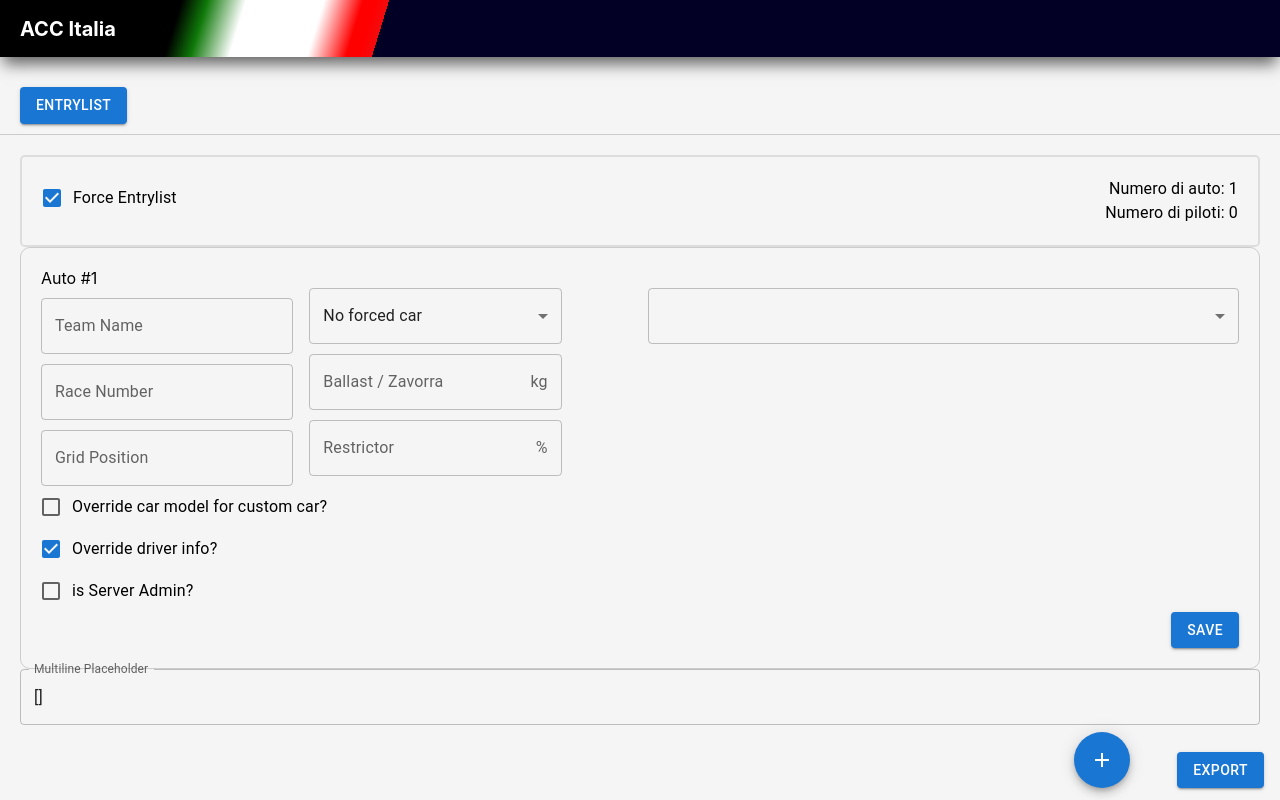
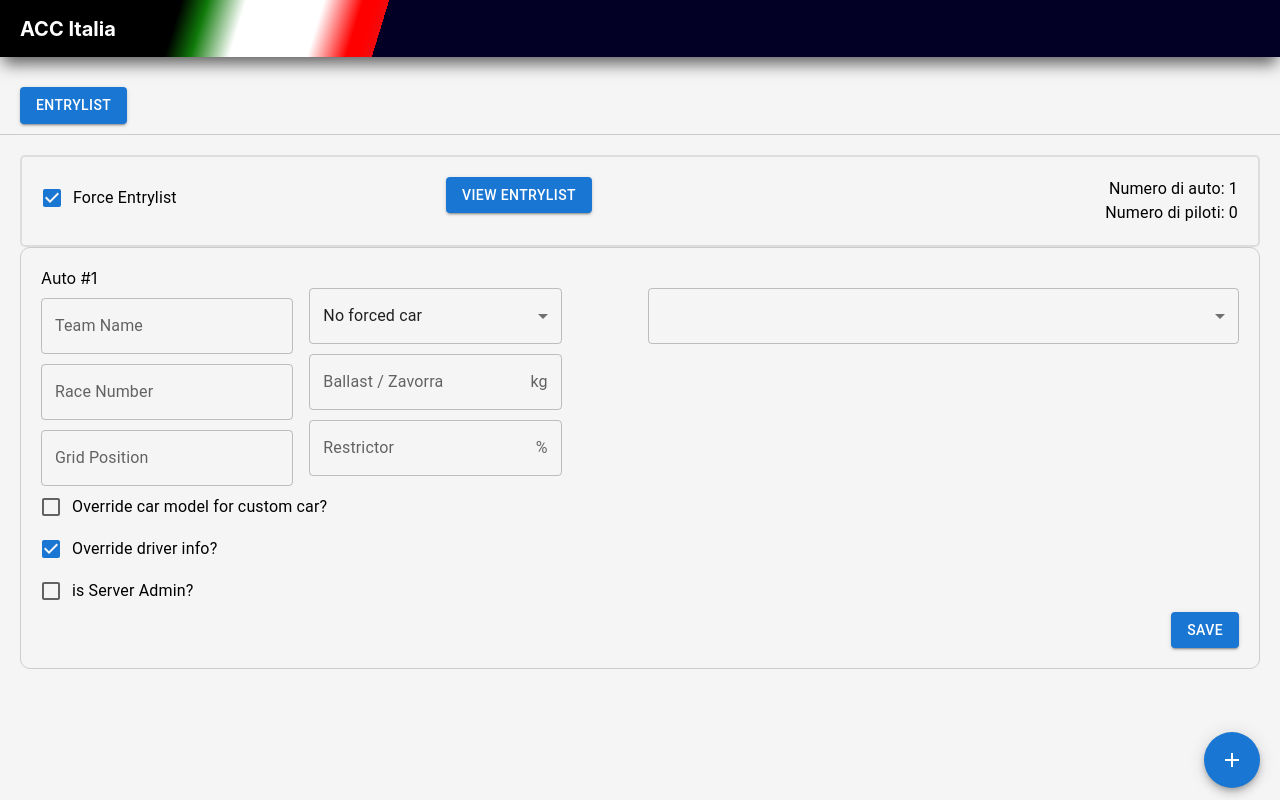
Before and after one commit to AlexDevsTheWeb/accitalia_entrylist, a React (Create React App) app: page /entrylist in a window 1280 px wide. Built offline with nearby package versions, Linux system fonts and the light colour scheme.

Commit message:
gui improvement

```diff
--- a/package.json
+++ b/package.json
@@ -21,6 +21,7 @@
 		"file-saver": "^2.0.5",
 		"react": "^18.2.0",
 		"react-dom": "^18.2.0",
+		"react-json-view": "^1.21.3",
 		"react-redux": "^8.0.5",
 		"react-router-dom": "^6.4.5",
 		"react-scripts": "5.0.1",
--- a/public/index.html
+++ b/public/index.html
@@ -1,14 +1,12 @@
 <!DOCTYPE html>
 <html lang="en">
+
 <head>
   <meta charset="utf-8" />
   <link rel="icon" href="%PUBLIC_URL%/favicon.ico" />
   <meta name="viewport" content="width=device-width, initial-scale=1" />
   <meta name="theme-color" content="#000000" />
-    <meta
-      name="description"
-      content="Web site created using create-react-app"
-    />
+  <meta name="description" content="ACC Italia Web Manager" />
   <link rel="apple-touch-icon" href="%PUBLIC_URL%/logo192.png" />
   <!--
       manifest.json provides metadata used when your web app is installed on a
@@ -24,8 +22,9 @@
       work correctly both with client-side routing and a non-root public URL.
       Learn how to configure a non-root public URL by running `npm run build`.
     -->
-    <title>React App</title>
+  <title>ACC Italia Web Manager</title>
 </head>
+
 <body>
   <noscript>You need to enable JavaScript to run this app.</noscript>
   <div id="root"></div>
@@ -40,4 +39,5 @@
       To create a production bundle, use `npm run build` or `yarn build`.
     -->
 </body>
+
 </html>
--- /dev/null
+++ b/src/components/entrylist/dialogContainer.component.tsx
@@ -0,0 +1,80 @@
+import {
+	AppBar,
+	Button,
+	Dialog,
+	IconButton,
+	Slide,
+	Toolbar,
+	Typography,
+} from "@mui/material";
+import React, { forwardRef, useState } from "react";
+
+import CloseIcon from "@mui/icons-material/Close";
+
+import { TransitionProps } from "@mui/material/transitions";
+import { useSelector } from "react-redux";
+import ReactJson from "react-json-view";
+import styled from "styled-components";
+import { useDispatch } from "react-redux";
+import { exportEntryList } from "../../features/entrylist/entrylistSlice";
+
+const Transition = forwardRef(function Transition(
+	props: TransitionProps & {
+		children: React.ReactElement;
+	},
+	ref: React.Ref<unknown>
+) {
+	return <Slide direction="up" ref={ref} {...props} />;
+});
+
+const DialogContainer = ({ open, handleCloseDialog }: any) => {
+	const dispatch = useDispatch<any>();
+	const { entries } = useSelector((store: any) => store.entries);
+
+	const handleExportClick = () => {
+		dispatch(exportEntryList(""));
+	};
+
+	return (
+		<Dialog
+			fullScreen
+			open={open}
+			onClose={handleCloseDialog}
+			TransitionComponent={Transition}
+		>
+			<AppBar sx={{ position: "relative" }}>
+				<Toolbar>
+					<IconButton
+						edge="start"
+						color="inherit"
+						onClick={handleCloseDialog}
+						aria-label="close"
+					>
+						<CloseIcon />
+					</IconButton>
+					<Typography sx={{ ml: 2, flex: 1 }} variant="h6" component="div">
+						ENTRYLIST
+					</Typography>
+					<Button autoFocus color="inherit" onClick={handleExportClick}>
+						EXPORT ENTRYLIST
+					</Button>
+				</Toolbar>
+			</AppBar>
+			<Wrapper>
+				<ReactJson
+					displayDataTypes={false}
+					theme={"threezerotwofour"}
+					enableClipboard
+					iconStyle="square"
+					src={entries}
+				/>
+			</Wrapper>
+		</Dialog>
+	);
+};
+
+const Wrapper = styled.section`
+	border: 1px solid #ccc;
+	margin: 30px;
+`;
+export default DialogContainer;
--- a/src/components/entrylist/entrylist.component.tsx
+++ b/src/components/entrylist/entrylist.component.tsx
@@ -7,6 +7,8 @@
 import { useState } from "react";
 import TeamContainer from "../team/teamContainer.component";
 import { insertTeamsInEntries } from "../../features/entrylist/entriesSlice";
+
+import ReactJson from "react-json-view";
 
 const Entrylist = () => {
 	const dispatch = useDispatch<any>();
@@ -29,14 +31,7 @@
 		<Wrapper>
 			<EntrylistGeneral />
 			<div>{auto}</div>
-			<TextField
-				id="outlined-textarea"
-				label="Multiline Placeholder"
-				placeholder="Placeholder"
-				value={JSON.stringify(entries)}
-				multiline
-				fullWidth
-			/>
+
 			<WrapperButton>
 				<Fab color="primary" aria-label="add" onClick={handleClick}>
 					<AddIcon />
--- a/src/components/entrylist/entrylistContainer.component.tsx
+++ b/src/components/entrylist/entrylistContainer.component.tsx
@@ -1,28 +1,22 @@
-import { Button } from "@mui/material";
-import { WrapperButton2 } from "./styled/entrylist.styled";
+import { Button, Slide } from "@mui/material";
 import Entrylist from "./entrylist.component";
-import { useDispatch, useSelector } from "react-redux";
-import { useEffect, useState } from "react";
-import { exportEntryList } from "../../features/entrylist/entrylistSlice";
+import { forwardRef, useState } from "react";
 import styled from "styled-components";
-import { insertTeamsInEntries } from "../../features/entrylist/entriesSlice";
+import { TransitionProps } from "@mui/material/transitions";
+import DialogContainer from "./dialogContainer.component";
 
 const EntrylistContainer = () => {
-	const dispatch = useDispatch<any>();
+	const [open, setOpen] = useState(false);
 
-	const handleExportClick = () => {
-		dispatch(exportEntryList(""));
+	const handleClose = () => {
+		setOpen(false);
 	};
 
 	return (
 		<Wrapper>
 			<Entrylist />
 
-			<WrapperButton2>
-				<Button variant="contained" onClick={handleExportClick}>
-					EXPORT
-				</Button>
-			</WrapperButton2>
+			<DialogContainer open={open} handleCloseDialog={handleClose} />
 		</Wrapper>
 	);
 };
--- a/src/components/entrylist/entrylistGeneral.component.tsx
+++ b/src/components/entrylist/entrylistGeneral.component.tsx
@@ -1,4 +1,5 @@
 import {
+	Button,
 	Checkbox,
 	FormControlLabel,
 	FormGroup,
@@ -7,21 +8,37 @@
 } from "@mui/material";
 import { HeaderRightGrid, Wrapper } from "./styled/entrylistGeneral.styled";
 import { useSelector } from "react-redux";
+import { useState } from "react";
+import DialogContainer from "./dialogContainer.component";
 
 const EntrylistGeneral = () => {
+	const [open, setOpen] = useState(false);
+
 	const { numeroPiloti, numeroAuto } = useSelector(
 		(store: any) => store.entrylist
 	);
+	const handleClickOpen = () => {
+		setOpen(true);
+	};
+	const handleClose = () => {
+		setOpen(false);
+	};
 	return (
 		<Wrapper>
+			<DialogContainer open={open} handleCloseDialog={handleClose} />
 			<Grid container spacing={2}>
-				<Grid item xs={8}>
+				<Grid item xs={4}>
 					<FormGroup>
 						<FormControlLabel
 							control={<Checkbox defaultChecked />}
 							label="Force Entrylist"
 						/>
 					</FormGroup>
+				</Grid>
+				<Grid item xs={4}>
+					<Button variant="contained" onClick={handleClickOpen}>
+						View Entrylist
+					</Button>
 				</Grid>
 				<HeaderRightGrid item xs={4}>
 					<Typography>Numero di auto: {numeroAuto}</Typography>
--- a/src/components/entrylist/styled/entrylist.styled.tsx
+++ b/src/components/entrylist/styled/entrylist.styled.tsx
@@ -3,7 +3,7 @@
 export const WrapperButton = styled.section`
 	position: fixed;
 	bottom: 12px;
-	right: 150px;
+	right: 20px;
 `;
 export const WrapperButton2 = styled.section`
 	position: fixed;
```
Also changed, not shown: public/manifest.json, 1 other file (tests, documents, lock files or other folders). Lines whose indentation alone changed are shown as unchanged.
